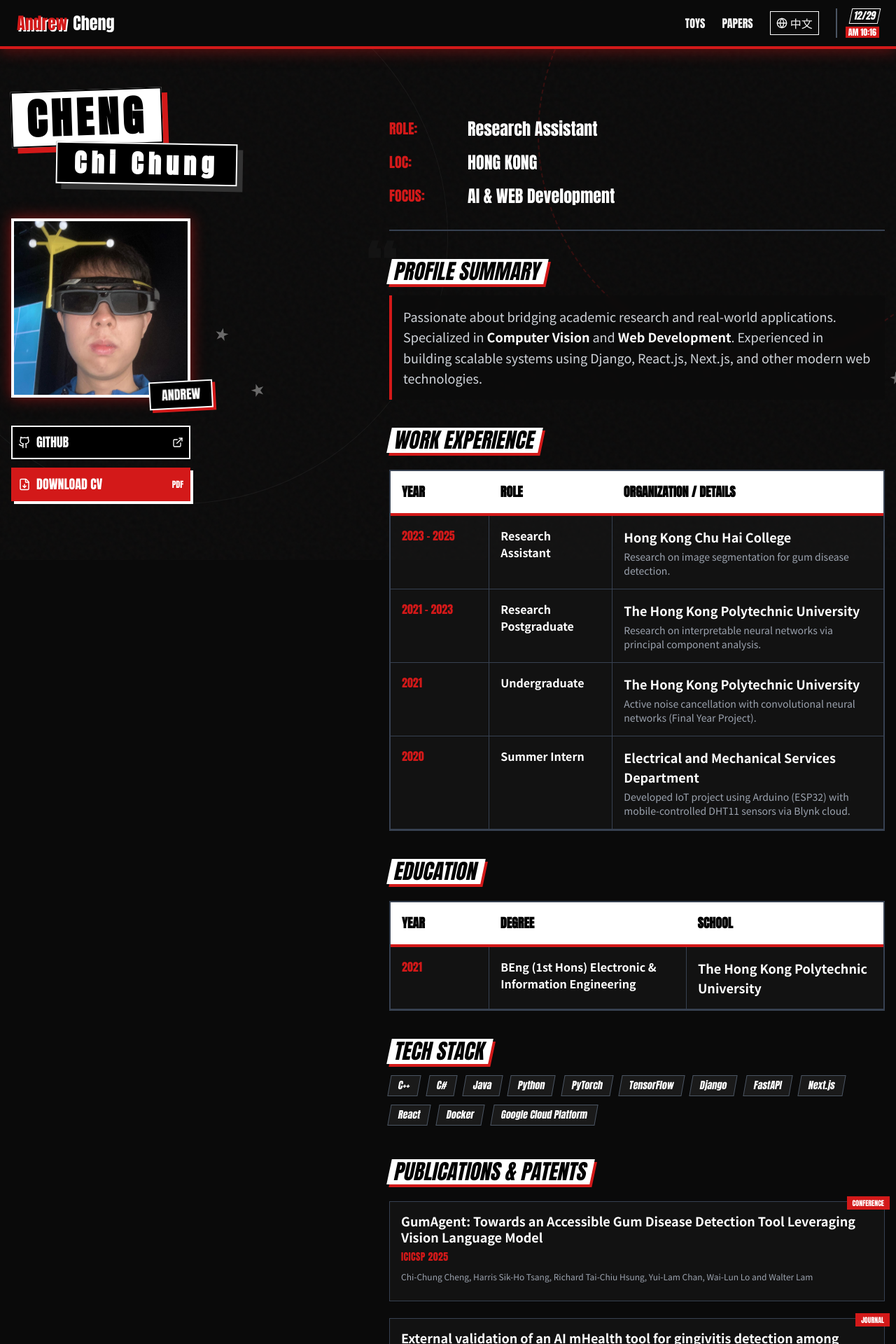
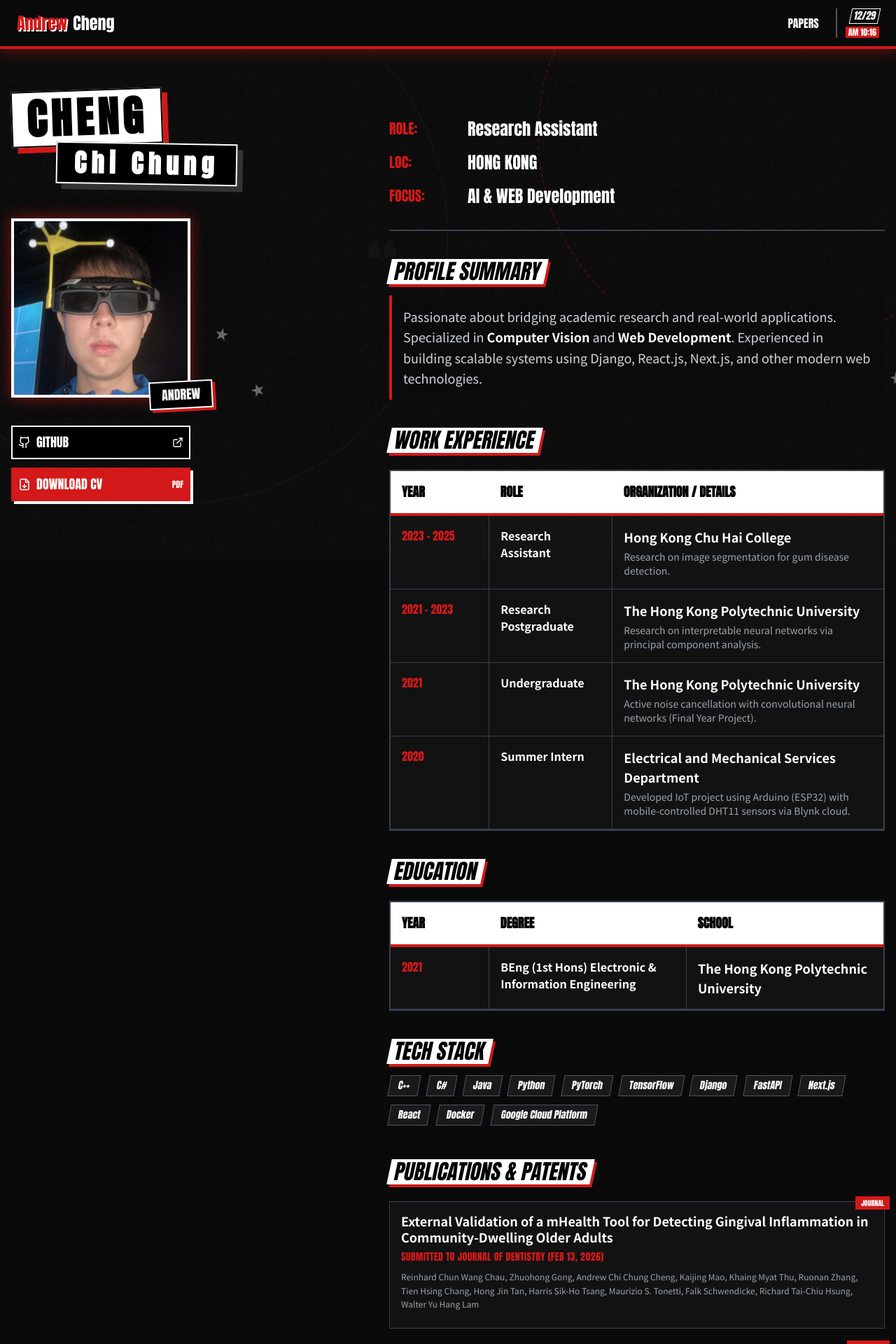
Before and after one commit to andrewcheng2016/andrewcheng2016.github.io, a Next.js app: page / in a window 1280 px wide. Shown: the top 1920 px of the page at 70% size. Built offline with nearby package versions, Linux system fonts and the light colour scheme; grey boxes are pictures that could not be loaded.

Commit message:
Paper Added

```diff
--- a/src/app/page.tsx
+++ b/src/app/page.tsx
@@ -3,11 +3,9 @@
 import { useState, useEffect } from "react";
 import { motion } from "framer-motion";
 import Link from "next/link";
-import { Github, FileDown, ExternalLink, Globe, BookOpen } from "lucide-react";
+import { Github, FileDown, ExternalLink, BookOpen } from "lucide-react";
 
-// --- 翻譯字典 ---
-const translations = {
-  en: {
+const copy = {
    nameTop: "CHENG",
    nameBottom: "Chi Chung",
    role: "Research Assistant",
@@ -31,82 +29,52 @@ const translations = {
    techTitle: "TECH STACK",
    pubTitle: "PUBLICATIONS & PATENTS",
    download: "DOWNLOAD CV"
-  },
-  zh: {
-    nameTop: "鄭",
-    nameBottom: "智聰",
-    role: "研究助理",
-    loc: "香港",
-    focus: "人工智能與網站開發",
-    summaryTitle: "個人簡介",
-    summary: (
-      <>
-        熱衷於將學術研究轉化為實際應用。
-        專精於 <strong className="text-white">電腦視覺 (CV)</strong> 與 <strong className="text-white">網站開發</strong>。
-        擁有使用 Django, React.js 與 Next.js 等等建構可擴展系統的豐富經驗。
-      </>
-    ),
-    expTitle: "工作經驗",
-    eduTitle: "學歷背景",
-    tblDegree: "學位",
-    tblSchool: "學校",
-    tblYear: "年份",
-    tblRole: "角色",
-    tblOrg: "機構 / 內容",
-    techTitle: "技能",
-    pubTitle: "論文與專利",
-    download: "下載履歷 PDF"
-  }
 };
 
-// --- 工作經歷資料 ---
-const getExperiences = (lang: 'en' | 'zh') => [
+const experiences = [
   {
     year: "2023 - 2025",
-    role: lang === 'en' ? "Research Assistant" : "研究助理",
-    org: lang === 'en' ? "Hong Kong Chu Hai College" : "香港珠海學院",
-    desc: lang === 'en'
-      ? "Research on image segmentation for gum disease detection."
-      : "研究用於牙齦疾病檢測的圖像分割技術。"
+      role: "Research Assistant",
+      org: "Hong Kong Chu Hai College",
+      desc: "Research on image segmentation for gum disease detection."
   },
   {
     year: "2021 - 2023",
-    role: lang === 'en' ? "Research Postgraduate" : "研究式研究生",
-    org: lang === 'en' ? "The Hong Kong Polytechnic University" : "香港理工大學",
-    desc: lang === 'en'
-      ? "Research on interpretable neural networks via principal component analysis."
-      : "研究基於主成分分析 (PCA) 的可解釋神經網絡。"
+      role: "Research Postgraduate",
+      org: "The Hong Kong Polytechnic University",
+      desc: "Research on interpretable neural networks via principal component analysis."
   },
   {
     year: "2021",
-    role: lang === 'en' ? "Undergraduate" : "本科生 (FYP)",
-    org: lang === 'en' ? "The Hong Kong Polytechnic University" : "香港理工大學",
-    desc: lang === 'en'
-      ? "Active noise cancellation with convolutional neural networks (Final Year Project)."
-      : "使用卷積神經網絡 (CNN) 進行主動降噪 (畢業專題)。"
+      role: "Undergraduate",
+      org: "The Hong Kong Polytechnic University",
+      desc: "Active noise cancellation with convolutional neural networks (Final Year Project)."
   },
   {
     year: "2020",
-    role: lang === 'en' ? "Summer Intern" : "暑期實習生",
-    org: lang === 'en' ? "Electrical and Mechanical Services Department" : "機電工程署 (EMSD)",
-    desc: lang === 'en'
-      ? "Developed IoT project using Arduino (ESP32) with mobile-controlled DHT11 sensors via Blynk cloud."
-      : "開發 IoT 專案：使用 Arduino (ESP32) 與 Blynk 雲端控制 DHT11 傳感器。"
+      role: "Summer Intern",
+      org: "Electrical and Mechanical Services Department",
+      desc: "Developed IoT project using Arduino (ESP32) with mobile-controlled DHT11 sensors via Blynk cloud."
   }
 ];
 
-const getEducation = (lang: 'en' | 'zh') => [
+const education = [
   {
     year: "2021",
-    school: lang === 'en' ? "The Hong Kong Polytechnic University" : "香港理工大學",
-    degree: lang === 'en'
-      ? "BEng (1st Hons) Electronic & Information Engineering"
-      : "電子及資訊工程學工學士 (一級榮譽)"
+      school: "The Hong Kong Polytechnic University",
+      degree: "BEng (1st Hons) Electronic & Information Engineering"
   }
 ];
 
 // --- 論文資料 ---
 const publications = [
+   {
+      type: "Journal",
+      title: "External Validation of a mHealth Tool for Detecting Gingival Inflammation in Community-Dwelling Older Adults",
+      venue: "Submitted to Journal of Dentistry (Feb 13, 2026)",
+      authors: "Reinhard Chun Wang Chau, Zhuohong Gong, Andrew Chi Chung Cheng, Kaijing Mao, Khaing Myat Thu, Ruonan Zhang, Tien Hsing Chang, Hong Jin Tan, Harris Sik-Ho Tsang, Maurizio S. Tonetti, Falk Schwendicke, Richard Tai-Chiu Hsung, Walter Yu Hang Lam",
+      link: null
+   },
   {
     type: "Conference",
     title: "GumAgent: Towards an Accessible Gum Disease Detection Tool Leveraging Vision Language Model",
@@ -139,17 +107,14 @@ const publications = [
 
 // --- 背景特效組件 ---
 const BackgroundFX = () => {
-  const [stars, setStars] = useState<{ id: number; x: string; duration: number; delay: number }[]>([]);
-
-  useEffect(() => {
-    const starData = [...Array(6)].map((_, i) => ({
+   const [stars] = useState<{ id: number; x: string; duration: number; delay: number }[]>(() =>
+      [...Array(6)].map((_, i) => ({
       id: i,
       x: Math.random() * 100 + "vw",
       duration: Math.random() * 5 + 10,
       delay: Math.random() * 2
-    }));
-    setStars(starData);
-  }, []);
+      }))
+   );
 
   return (
     <div className="fixed inset-0 overflow-hidden pointer-events-none z-[-1] bg-p5-black">
@@ -188,14 +153,9 @@ const BackgroundFX = () => {
 
 export default function Home() {
   const [time, setTime] = useState({ month: "--", day: "--", hours: "--", minutes: "--", ampm: "--" });
-  const [mounted, setMounted] = useState(false);
-  const [lang, setLang] = useState<'en' | 'zh'>('en');
-  const t = translations[lang];
-  const experiences = getExperiences(lang);
-  const education = getEducation(lang);
+   const t = copy;
 
   useEffect(() => {
-    setMounted(true);
     const updateClock = () => {
       const now = new Date();
       let h = now.getHours();
@@ -208,8 +168,6 @@ export default function Home() {
     updateClock();
     return () => clearInterval(timer);
   }, []);
-
-  if (!mounted) return null;
 
   return (
     <main className="min-h-screen bg-transparent text-p5-white overflow-hidden font-sans selection:bg-p5-red selection:text-white pb-20">
@@ -225,12 +183,7 @@ export default function Home() {
           </div>
 
           <div className="flex items-center gap-6">
-             <Link href="/toys" className="hidden md:block font-anton hover:text-p5-red transition-colors hover:translate-x-1 hover:-translate-y-1">TOYS</Link>
              <Link href="/papers" className="hidden md:block font-anton hover:text-p5-red transition-colors hover:translate-x-1 hover:-translate-y-1">PAPERS</Link>
-
-             <button onClick={() => setLang(lang === 'en' ? 'zh' : 'en')} className="flex items-center gap-1 font-anton border border-white px-2 py-1 hover:bg-white hover:text-black transition-all">
-               <Globe size={16} />{lang === 'en' ? '中文' : 'EN'}
-             </button>
 
              <div className="hidden md:flex flex-col items-end leading-none border-l-2 border-gray-600 pl-3">
                <div className="text-sm font-anton text-white bg-p5-black px-1 border border-white -skew-x-12 mb-1">{time.month}/{time.day}</div>
--- a/src/app/toys/page.tsx
+++ /dev/null
@@ -1,8 +0,0 @@
-import { getContent } from "@/lib/api";
-import ToysGrid from "@/components/ToysGrid";
-
-export default function ToysPage() {
-  // 在 Server 端讀取 Markdown 檔案
-  const toys = getContent("toys");
-  return <ToysGrid toys={toys} />;
-}
--- a/src/components/ToysGrid.tsx
+++ /dev/null
@@ -1,50 +0,0 @@
-"use client";
-import { motion } from "framer-motion";
-import Link from "next/link";
-
-export default function ToysGrid({ toys }: { toys: any[] }) {
-  return (
-    <div className="min-h-screen bg-p5-black text-p5-white p-8 font-sans selection:bg-p5-red selection:text-white">
-      {/* 導航 */}
-      <Link href="/" className="font-anton text-xl text-p5-red hover:underline mb-8 block hover:translate-x-2 transition-transform">&larr; BACK TO HOME PAGE</Link>
-
-      {/* 標題 */}
-      <h1 className="font-anton text-5xl bg-p5-red text-white inline-block px-6 py-2 -skew-x-12 mb-12 shadow-[5px_5px_0_#fff]">
-        TOY COLLECTION
-      </h1>
-
-      {/* 網格列表 */}
-      <div className="grid grid-cols-1 md:grid-cols-2 lg:grid-cols-3 gap-8">
-        {toys.map((toy, i) => (
-          <motion.div
-            key={toy.slug}
-            initial={{ opacity: 0, y: 50 }}
-            animate={{ opacity: 1, y: 0 }}
-            transition={{ delay: i * 0.1 }}
-            className="group relative bg-p5-gray border-2 border-p5-red p-4 hover:-translate-y-2 hover:shadow-[8px_8px_0_#d31919] transition-all duration-300 cursor-pointer"
-          >
-            {/* 圖片區 */}
-            <div className="h-64 bg-black mb-4 overflow-hidden relative border border-gray-700">
-               {toy.image ? (
-                 <img src={toy.image} alt={toy.title} className="w-full h-full object-cover group-hover:scale-110 transition-transform duration-500" />
-               ) : (
-                 <div className="w-full h-full flex items-center justify-center text-gray-600 font-anton">NO IMAGE</div>
-               )}
-               {/* 裝飾角落 */}
-               <div className="absolute top-0 right-0 w-0 h-0 border-t-[40px] border-t-p5-red border-l-[40px] border-l-transparent z-10" />
-            </div>
-
-            {/* 文字區 */}
-            <div className="font-anton text-gray-500 text-sm mb-1">{new Date(toy.date).toLocaleDateString()}</div>
-            <h2 className="font-anton text-2xl group-hover:text-p5-red leading-tight">{toy.title}</h2>
-
-            {/* 說明文 (Markdown 預覽) */}
-            <div className="text-gray-400 text-sm mt-2 line-clamp-3 font-sans">
-                {toy.content}
-            </div>
-          </motion.div>
-        ))}
-      </div>
-    </div>
-  );
-}
--- a/src/lib/api.ts
+++ b/src/lib/api.ts
@@ -63,7 +63,7 @@ export function getPostBySlug(type: "toys" | "papers", slug: string): Post | nul
       date: data.date ? new Date(data.date).toISOString() : "",
       lastmod: data.lastmod ? new Date(data.lastmod).toISOString() : null,
     } as Post;
-  } catch (err) {
+  } catch {
     return null;
   }
 }
```
Also changed, not shown: src/components/PapersList.tsx (+4 -3 lines), src/content/papers/external-validation-mhealth-gingival-inflammation.md (added, +8 -0 lines), 1 other file (tests, documents, lock files or other folders). Lines whose indentation alone changed are shown as unchanged.
